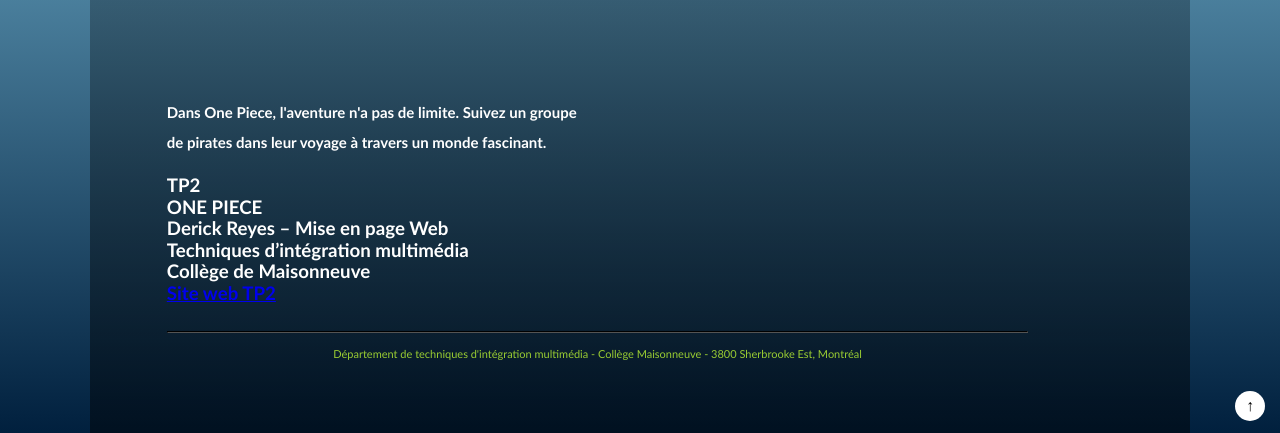
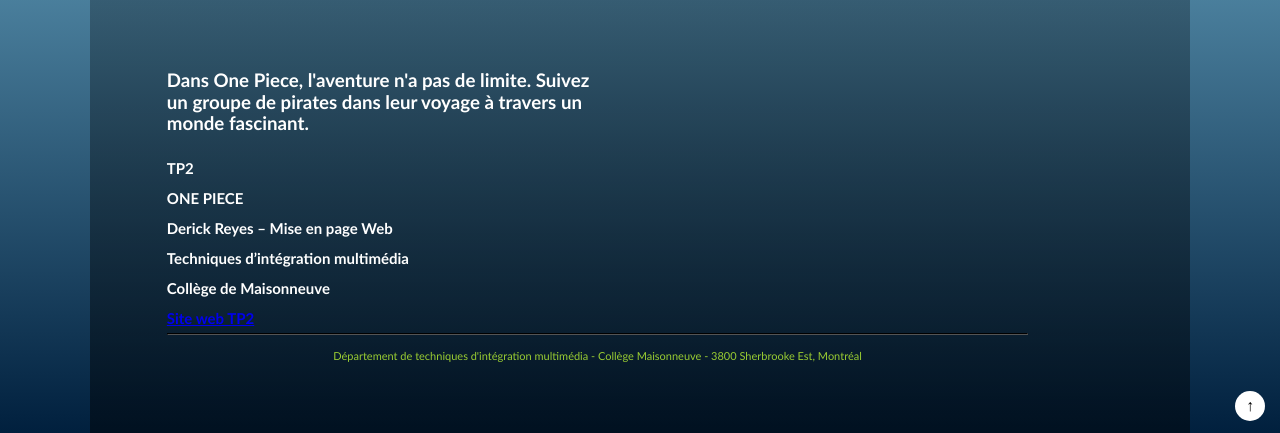
Before and after one commit to rderick1/1w1-tp2, a plain HTML site: page index.htm in a window 1280 px wide. Shown: the part 364-797 px from the top of the page. Drawn offline with Linux system fonts and the light colour scheme.

Commit message:
Mise a jour du tp2

```diff
--- a/index.htm
+++ b/index.htm
@@ -48,16 +48,16 @@
                         <figure>
                             <img class="one-piege-logo" src="images/One-piege-logo.png" height="500" width="500" alt="Logo tp2">
                         </figure>
-                        <h2>
+                        <h3>
                             Dans One Piece, l'aventure n'a pas de limite. Suivez un groupe de pirates dans leur voyage à travers un monde fascinant.
-                        </h2>
+                        </h3>
                         <br>
-                        <h3>TP2</h3>
-                        <h3>ONE PIECE</h3>
-                        <h3>Derick Reyes – Mise en page Web</h3>
-                        <h3>Techniques d’intégration multimédia</h3>
-                        <h3>Collège de Maisonneuve</h3>
-                        <h3><a href="https://rderick1.github.io/1w1-tp2/" target="_blank">Site web TP2</a></h3>
+                        <h2>TP2</h2>
+                        <h2>ONE PIECE</h2>
+                        <h2>Derick Reyes – Mise en page Web</h2>
+                        <h2>Techniques d’intégration multimédia</h2>
+                        <h2>Collège de Maisonneuve</h3>
+                        <h2><a href="https://rderick1.github.io/1w1-tp2/" target="_blank">Site web TP2</a></h2>
                     </article>
                     <div class="accueil__img">
                         <figure class="accueil__fig">
@@ -74,8 +74,9 @@
         <div class="global">
             <h3>Inscription/Tableau</h3>
             <div>
-                <label class="btn" for="c1">Veuillez appuyer</label>
-                <input id="c1" type="checkbox">
+
+                    <label class="btn" for="c1">Veuillez appuyer</label>
+                    <input id="c1" type="checkbox">
 
 
             <div class="display-on-check">
```
